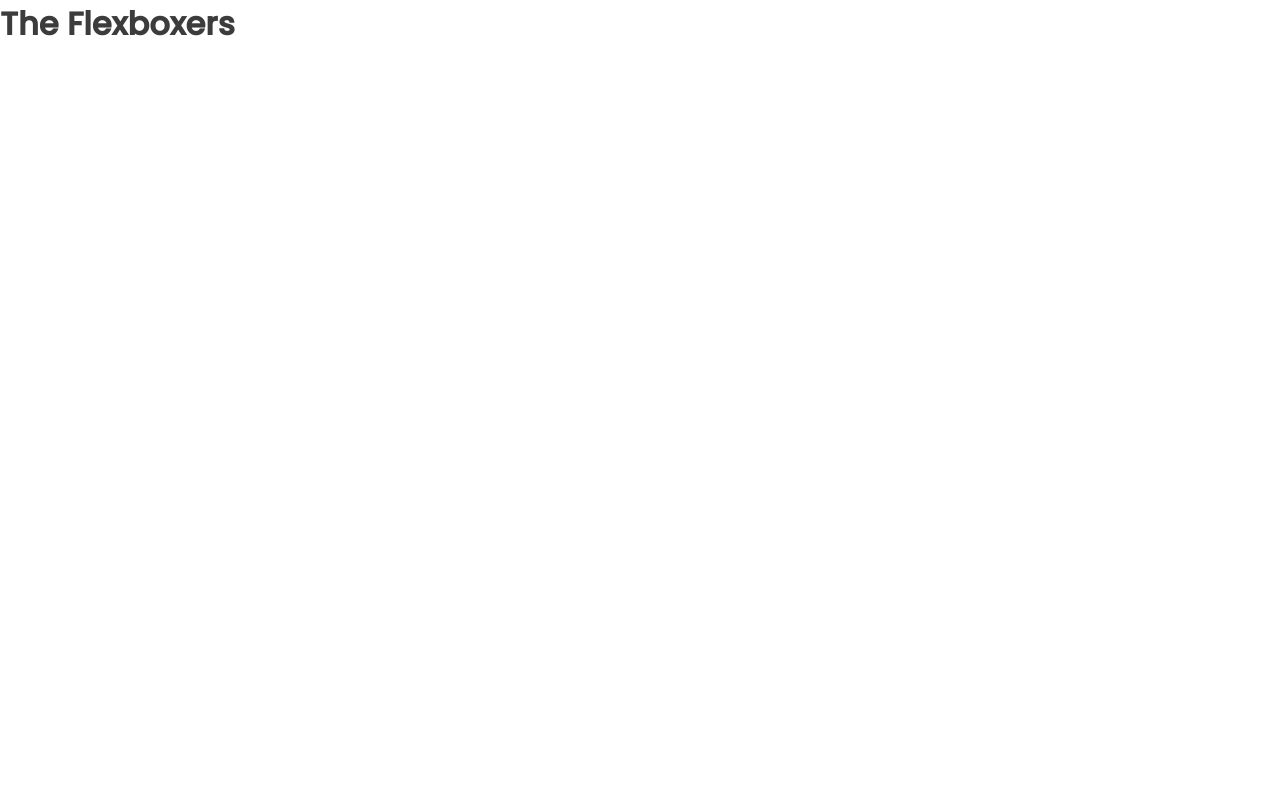
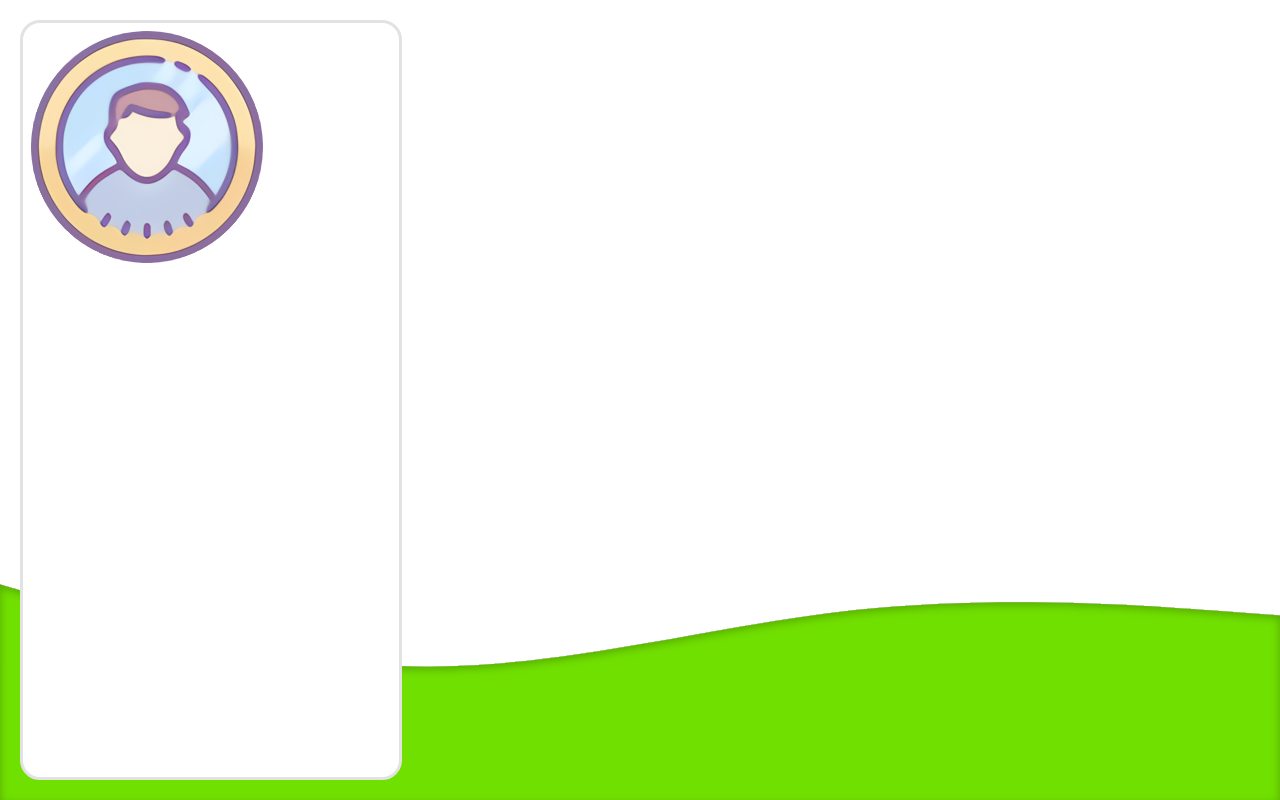
Before and after one commit to larissabenedet/The-Flexboxers-Indoors, a Next.js app: page / in a window 1280 px wide. Built offline with nearby package versions, Linux system fonts and the light colour scheme.

Commit message:
Iniciando
Co-authored-by: Kaue-G <Kaue-G@users.noreply.github.com>

```diff
--- a/src/components/Dashboard.jsx
+++ b/src/components/Dashboard.jsx
@@ -1,9 +1,76 @@
+// Fazer container principal
+// Menu
+
 import styles from "../styles/components/Dashboard.module.scss";
+import Profile from "../components/Profile.jsx";
+import DashboardMenu from "../components/DashboardMenu.jsx";
+import Missions from "../components/Missions.jsx";
 
-const Dashboard = () => (
-    <div className={styles.container}>
-        <h1>The Flexboxers</h1>
-    </div>
-);
+const Dashboard = () => {
+    return (
+        <div className={styles.container}>
+            <div className={styles.left}>
+                <DashboardMenu>
+                    <Profile />
+                    {/* <UserClass /> */}
+                </DashboardMenu>
+            </div>
+            <div className={styles.right}>
+                <Missions></Missions>
+            </div>
+            <svg
+                className={styles.wave}
+                viewBox="0 0 1921 463"
+                xmlns="http://www.w3.org/2000/svg"
+            >
+                <g filter="url(#filter0_i)">
+                    <path d="M0 138.9L106.722 169.718C213.444 201.116 426.889 261.884 640.333 262.318C853.778 261.884 1067.22 201.116 1280.67 177.532C1494.11 154.816 1707.56 169.284 1814.28 177.532L1921 185.2V463H1814.28C1707.56 463 1494.11 463 1280.67 463C1067.22 463 853.778 463 640.333 463C426.889 463 213.444 463 106.722 463H0V138.9Z" />
+                </g>
+                <defs>
+                    <filter
+                        id="filter0_i"
+                        x="0"
+                        y="0"
+                        width="1921"
+                        height="468"
+                        filterUnits="userSpaceOnUse"
+                        colorInterpolationFilters="sRGB"
+                    >
+                        <feFlood floodOpacity="0" result="BackgroundImageFix" />
+                        <feBlend
+                            mode="normal"
+                            in="SourceGraphic"
+                            in2="BackgroundImageFix"
+                            result="shape"
+                        />
+                        <feColorMatrix
+                            in="SourceAlpha"
+                            type="matrix"
+                            values="0 0 0 0 0 0 0 0 0 0 0 0 0 0 0 0 0 0 127 0"
+                            result="hardAlpha"
+                        />
+                        <feOffset dy="5" />
+                        <feGaussianBlur stdDeviation="7.5" />
+                        <feComposite
+                            in2="hardAlpha"
+                            operator="arithmetic"
+                            k2="-1"
+                            k3="1"
+                        />
+                        <feColorMatrix
+                            type="matrix"
+                            values="0 0 0 0 0 0 0 0 0 0 0 0 0 0 0 0 0 0 0.25 0"
+                        />
+                        <feBlend
+                            mode="normal"
+                            in2="shape"
+                            result="effect1_innerShadow"
+                        />
+                    </filter>
+                </defs>
+            </svg>
+        </div>
+    );
+};
 
 export default Dashboard;
--- /dev/null
+++ b/src/components/DashboardMenu.jsx
@@ -0,0 +1,7 @@
+import styles from "../styles/components/DashboardMenu.module.scss";
+
+const DashboardMenu = ({ children }) => {
+    return <div className={styles.container}>{children}</div>;
+};
+
+export default DashboardMenu;
--- /dev/null
+++ b/src/components/Missions.jsx
@@ -0,0 +1,7 @@
+import styles from "../styles/components/Missions.module.scss";
+
+const DashboardMenu = ({ children }) => {
+    return <div className={styles.container}>{children}</div>;
+};
+
+export default DashboardMenu;
--- /dev/null
+++ b/src/components/Profile.jsx
@@ -0,0 +1,18 @@
+import styles from "../styles/components/Profile.module.scss";
+
+const Profile = () => {
+    return (
+        <div className={styles.container}>
+            <div className={styles.pic}>
+                {true ? (
+                    <img src="./img/masculino.png" />
+                ) : (
+                    <img src="./img/feminino.png" />
+                )}
+            </div>
+            <div className={styles.info}></div>
+        </div>
+    );
+};
+
+export default Profile;
--- a/src/styles/components/Dashboard.module.scss
+++ b/src/styles/components/Dashboard.module.scss
@@ -1,3 +1,25 @@
 .container {
+    position: relative;
+
     display: flex;
+    min-height: 100vh;
 }
+
+.wave {
+    position: absolute;
+    z-index: 1;
+    left: 0;
+    bottom: 0;
+    width: 100vw;
+
+    fill: var(--green);
+}
+
+.left {
+    flex: 0 0 33%;
+    padding: 20px;
+}
+
+.right {
+    flex: 0 0 66%;
+}
--- /dev/null
+++ b/src/styles/components/DashboardMenu.module.scss
@@ -0,0 +1,10 @@
+.container {
+    position: relative;
+    background: var(--background);
+    height: 100%;
+
+    border-radius: 20px;
+    border: 3px solid var(--gray);
+
+    z-index: 2;
+}
--- /dev/null
+++ b/src/styles/components/Missions.module.scss
@@ -0,0 +1,6 @@
+.container {
+    position: relative;
+    height: 100%;
+
+    z-index: 2;
+}
--- a/src/styles/globals.scss
+++ b/src/styles/globals.scss
@@ -2,14 +2,16 @@
 @import url("https://fonts.googleapis.com/css2?family=Poppins:wght@300;400;500&display=swap");
 
 // variaveis
-$green: #70e000;
-$yellow: #ffe34e;
-$red: #ed3c3c;
-$blue: #1cb0f6;
-$gray: #e2e2e2;
-$textColor: #666666;
-$title: #3c3c3c;
-$background: white;
+html {
+    --green: #70e000;
+    --yellow: #ffe34e;
+    --red: #ed3c3c;
+    --blue: #1cb0f6;
+    --gray: #e2e2e2;
+    --textColor: #666666;
+    --title: #3c3c3c;
+    --background: white;
+}
 
 * {
     margin: 0;
@@ -19,8 +21,8 @@ $background: white;
 
 html,
 body {
-    background-color: $background;
-    color: $title;
+    background-color: var(--background);
+    color: var(--title);
     font-family: "Poppins", sans-serif;
 }
 
```
Also changed, not shown: public/img/wave.svg (added), src/styles/components/Profile.module.scss (added).
